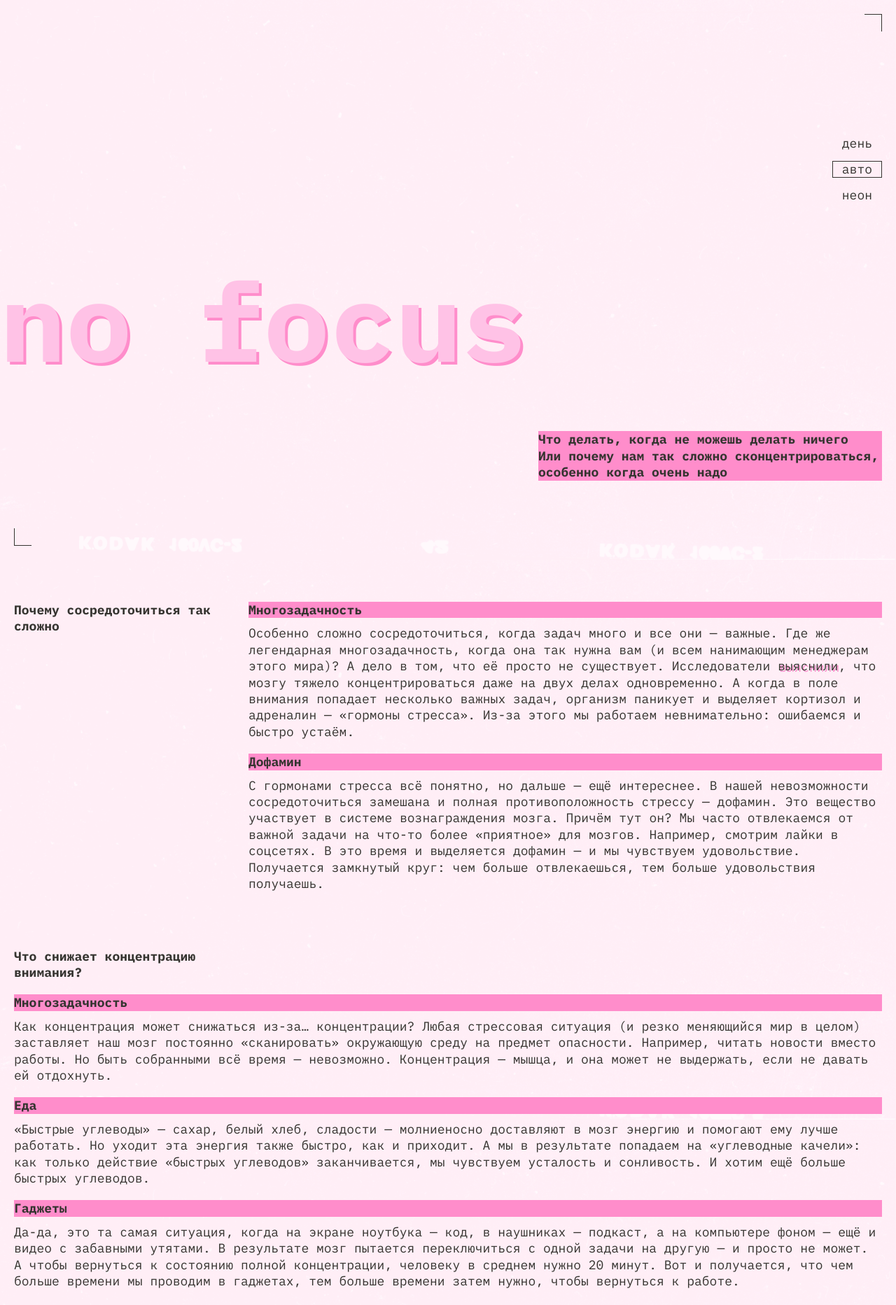
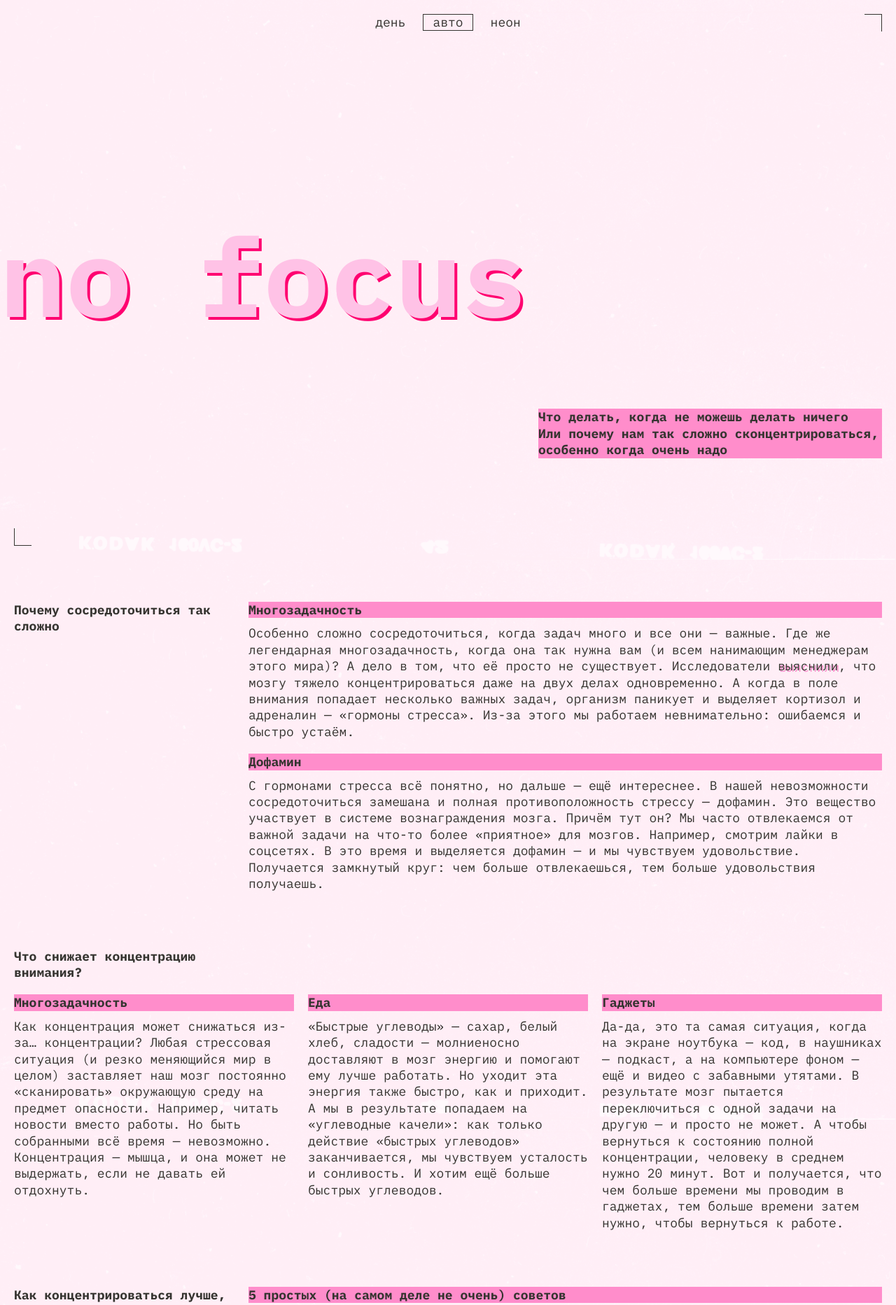
Before and after one commit to Murlesk/slozhno-sosredotochitsya, a plain HTML site: page index.html in a window 1280 px wide. Shown: the top 1865 px of the page at 70% size. Drawn offline with Linux system fonts and the light colour scheme.

Commit message:
Добавил фокусы, закончил верстку десктопного макета

```diff
--- a/index.html
+++ b/index.html
@@ -96,7 +96,7 @@
       </section>
       <section class="section section-what">
         <h2 class="title">Что снижает концентрацию внимания?</h2>
-        <ul class="articles-list section-what__m">
+        <ul class="articles-list section-what__articles-list">
           <li>
             <article class="article">
               <h3 class="title title-highlight">Многозадачность</h3>
--- a/styles/style.css
+++ b/styles/style.css
@@ -83,7 +83,7 @@
 .header__theme-menu-list {
   display: flex;
   flex-direction: column;
-  gap: 13px;
+  gap: 11px;
 }
 
 .header__theme-menu-button {
@@ -104,6 +104,14 @@
   border-color: currentColor;
   cursor: default;
   pointer-events: none;
+}
+
+.header__theme-menu-button:focus {
+  outline: 0;
+}
+
+.header__theme-menu-button:focus-visible {
+  border-block-end-color: currentColor;
 }
 
 .cover {
@@ -137,6 +145,18 @@
 
 .link {
   text-decoration: none;
+}
+
+.link:hover {
+  text-decoration: underline;
+}
+
+.link:focus {
+  outline: 0;
+}
+
+.link:focus-visible {
+  outline: 1px solid currentColor;
 }
 
 .title {
@@ -177,7 +197,6 @@
 .shadow-decor {
   text-shadow: 2px 2px 0 var(--second-color, #ff0070);
 }
-
 
 .section-gallery {
   gap: 10px;
@@ -242,14 +261,13 @@
     grid-template-columns: calc(clamp(14.75rem, 30.859vw - 0.063rem, 19.688rem)) 1fr;
   }
 
-  .section-what__m {
+  .section-what__articles-list {
     grid-column-start: span 2;
   }
 
   .section-how__m {
     grid-column-start: 2;
   }
-
 
   .main {
     gap: 80px;
@@ -276,3 +294,25 @@
     grid-row-end: span 2;
   }
 }
+
+@media (width >= 1024px) {
+  .page-title {
+    text-shadow: 4px 4px 0 var(--color-purple-2, #ff0070);
+  }
+
+.header__theme-menu {
+  justify-self: center;
+  margin-inline-start: 20px;
+  margin-block-start: 0;
+  margin-block-end: 216px;
+}
+
+.header__theme-menu-list {
+  flex-direction: row;
+}
+
+.section-what__articles-list {
+  grid-template-columns: repeat(3, 1fr);
+}
+
+}
```
